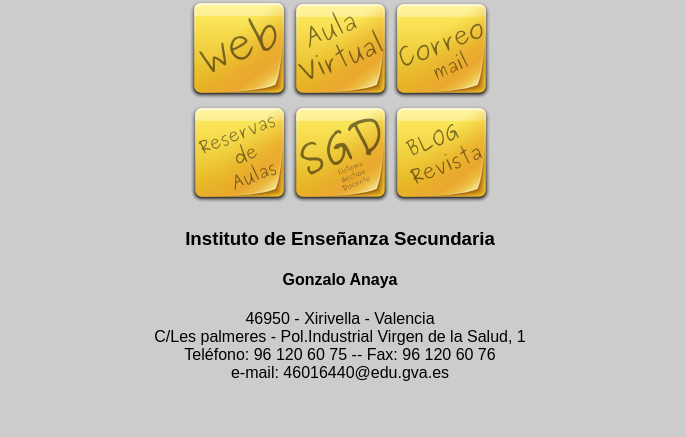
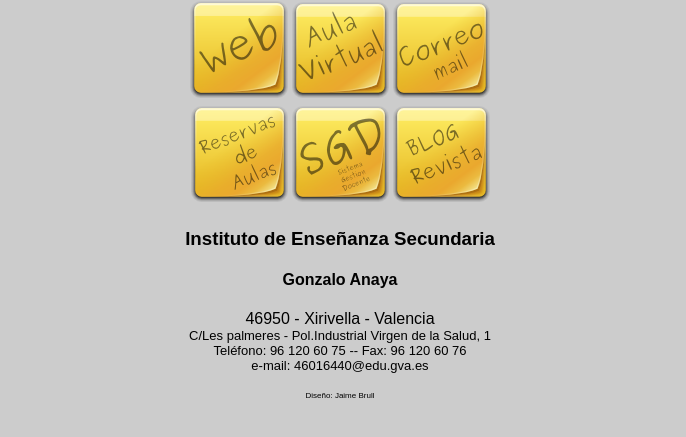
Before and after one commit to jaigori/Cefire_T01U05, a plain HTML site: page index.html in a window 1280 px wide. Shown: the part 243-680 px from the top of the page, without its empty margins (300-986 px from the left). Drawn offline with Linux system fonts and the light colour scheme.

Commit message:
Añadidos los estilos de letra pequeña y autor

```diff
--- a/estilos.css
+++ b/estilos.css
@@ -10,3 +10,13 @@ body {
     margin: 50;
     text-align:center;
 }
+
+.peque {
+  font-family: arial;
+  font-size:13px;
+}
+
+.autor {
+  font-family: arial;
+  font-size:8px;
+}
--- a/index.html
+++ b/index.html
@@ -22,10 +22,14 @@
 <h4>Gonzalo Anaya</H4>
 46950 - Xirivella - Valencia<br>
 
+<div class=peque>
 C/Les palmeres - Pol.Industrial Virgen de la Salud, 1<br>
 Teléfono: 96 120 60 75 -- Fax: 96 120 60 76<br>
 e-mail: 46016440@edu.gva.es<br>
-
-
+</div>
+<br>
+<div class=autor>
+Diseño: Jaime Brull
+</div>
 </body>
 </html>
```
